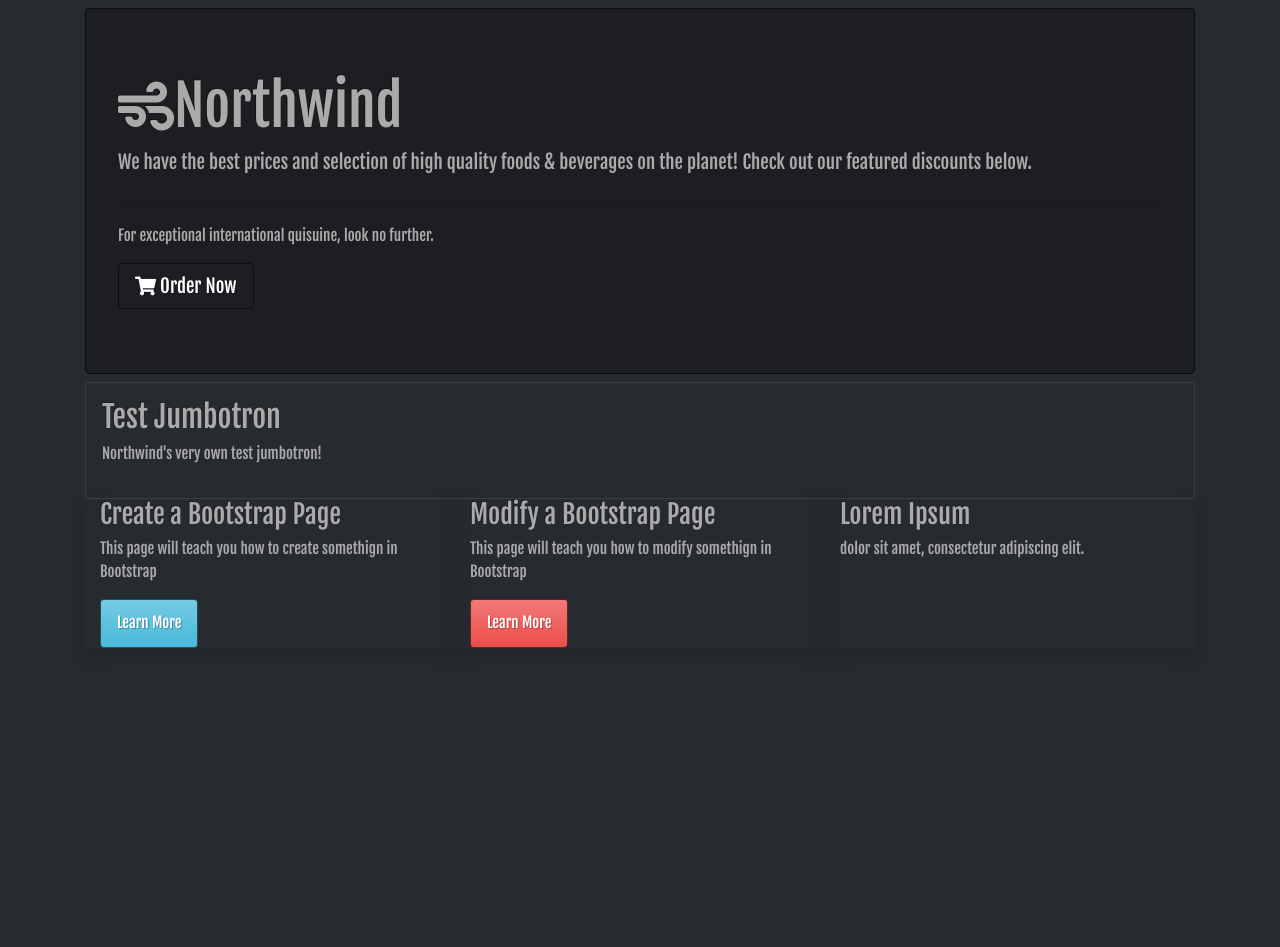
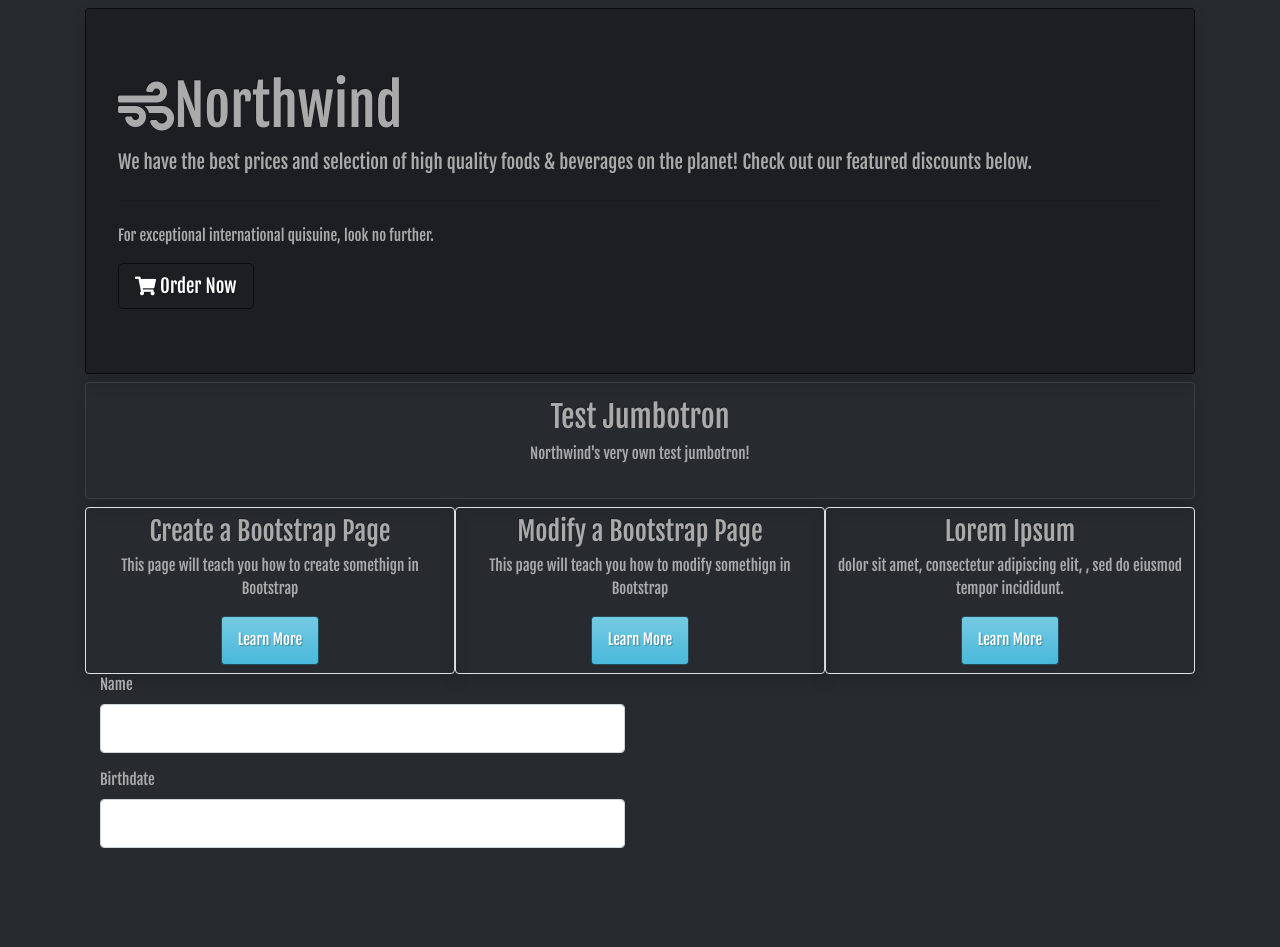
Before and after one commit to DeifiedExile/Northwind, an ASP.NET Core app: page / in a window 1280 px wide. Shown: the part 57-1004 px from the top of the page. Before the commit the page ends 705 px from the top, so only its background shows below. Run offline with ASP.NET Core 8, Linux system fonts and the light colour scheme; some libraries are stand-ins or nearby versions.

Commit message:
Toasts and buttons and forms

```diff
--- a/Views/Home/Index.cshtml
+++ b/Views/Home/Index.cshtml
@@ -1,4 +1,4 @@
-<div class="jumbotron my-2">
+<div class="jumbotron  shadow my-2 rounded">
     <h1 class="display-4"><i class="fas fa-wind"></i>Northwind</h1>
     <p class="lead">We have the best prices and selection of high quality foods &amp; beverages on the planet! Check out our featured discounts below.</p>
     <hr class="my-4">
@@ -8,35 +8,60 @@
 
 @section Scripts {
     <script type="text/javascript" src="/js/client.js"></script>
+
+
 }
-<div class="jumbotron-fluid border border-primary p-3 ">
+<div class="jumbotron-fluid border border-primary p-3 my-2 shadow rounded text-center">
     <h2>Test Jumbotron</h2>
     <p>Northwind's very own test jumbotron!</p>
 </div>
 <div class="container">
 
     <div class="row">
-        <div class="container col-md-4 col-sm-6 shadow">
+        <div class="container col-md-4 col-sm-6  p-2 shadow border rounded text-center">
             <h3>Create a Bootstrap Page</h3>
             <p>
                 This page will teach you how to create somethign in Bootstrap
             </p>
-            <button type="button" class="btn btn-info">Learn More</button>
+            <button type="button" class="btn btn-info info" id="clickMe">Learn More</button>
         </div>
-        <div class="container col-md-4 col-sm-6 shadow ">
+        <div class="container col-md-4 col-sm-6  p-2 shadow border rounded text-center">
             <h3>Modify a Bootstrap Page</h3>
             <p>
                 This page will teach you how to modify somethign in Bootstrap
             </p>
-            <button type="button" class="btn btn-danger">Learn More</button>
+            <button type="button" class="btn btn-info">Learn More</button>
         </div>
-        <div class="container col-md-4 col-sm-6 shadow">
+        <div class="container col-md-4 col-sm-6  p-2 shadow border rounded text-center">
             <h3>Lorem Ipsum</h3>
             <p>
-                dolor sit amet, consectetur adipiscing elit.
+                dolor sit amet, consectetur adipiscing elit, , sed do eiusmod tempor incididunt.
             </p>
-
+            <button type="button" class="btn btn-info">Learn More</button>
         </div>
 
     </div>
 </div>
+<div class="container">
+    <div class="row">
+        <div class="col-md-6">
+            <div class="form-group">
+                <label for="name">Name</label>
+                <input type="text" class="form-control" id="name"/>
+            </div>
+            <div class="form-group">
+                <label for="birthday">Birthdate</label>
+                <input type="text" class="form-control" id="birthday"/>
+            </div>
+        </div>
+    </div>
+</div>
+<div class="toast">
+    <div class="toast-header" id="toast">
+        <button type="button" class="btnCloseToast">X</button>
+        Toast
+    </div>
+    <div class="toast-body">
+        Butter
+    </div>
+</div>
--- a/Views/Shared/_Layout.cshtml
+++ b/Views/Shared/_Layout.cshtml
@@ -56,10 +56,12 @@
         @RenderBody()
     </div>
     <!-- jQuery -->
-    <script src="https://code.jquery.com/jquery-3.3.1.min.js" integrity="sha256-FgpCb/KJQlLNfOu91ta32o/NMZxltwRo8QtmkMRdAu8=" crossorigin="anonymous"></script>
+    <script src="https://code.jquery.com/jquery-3.4.1.min.js"
+            integrity="sha256-CSXorXvZcTkaix6Yvo6HppcZGetbYMGWSFlBw8HfCJo="
+            crossorigin="anonymous"></script>
     <!-- popper & bootstrap -->
     <script src="https://cdnjs.cloudflare.com/ajax/libs/popper.js/1.14.3/umd/popper.min.js" integrity="sha384-ZMP7rVo3mIykV+2+9J3UJ46jBk0WLaUAdn689aCwoqbBJiSnjAK/l8WvCWPIPm49" crossorigin="anonymous"></script>
-    <script src="https://stackpath.bootstrapcdn.com/bootstrap/4.1.3/js/bootstrap.min.js" integrity="sha384-ChfqqxuZUCnJSK3+MXmPNIyE6ZbWh2IMqE241rYiqJxyMiZ6OW/JmZQ5stwEULTy" crossorigin="anonymous"></script>
+    <script src="https://stackpath.bootstrapcdn.com/bootstrap/4.3.1/js/bootstrap.min.js"  crossorigin="anonymous"></script>
     @RenderSection("Scripts", required: false)
 </body>
 </html>
--- a/wwwroot/js/client.js
+++ b/wwwroot/js/client.js
@@ -1,3 +1,17 @@
 $(function(){
     //alert("Hello World");
 });
+$(document).ready(function () {
+
+    var toastAudio = new Audio('/Media/toast.wav');
+
+    $('#clickMe').on('click', function () {
+        $('.toast').toast({ autohide: false }).toast('show');
+        toastAudio.currentTime = 0;
+        toastAudio.play();
+    });
+    $('.btnCloseToast').on('click', function () {
+        $(this).parents().toast('hide');
+    })
+
+});
```
Also changed, not shown: 1 other file.
